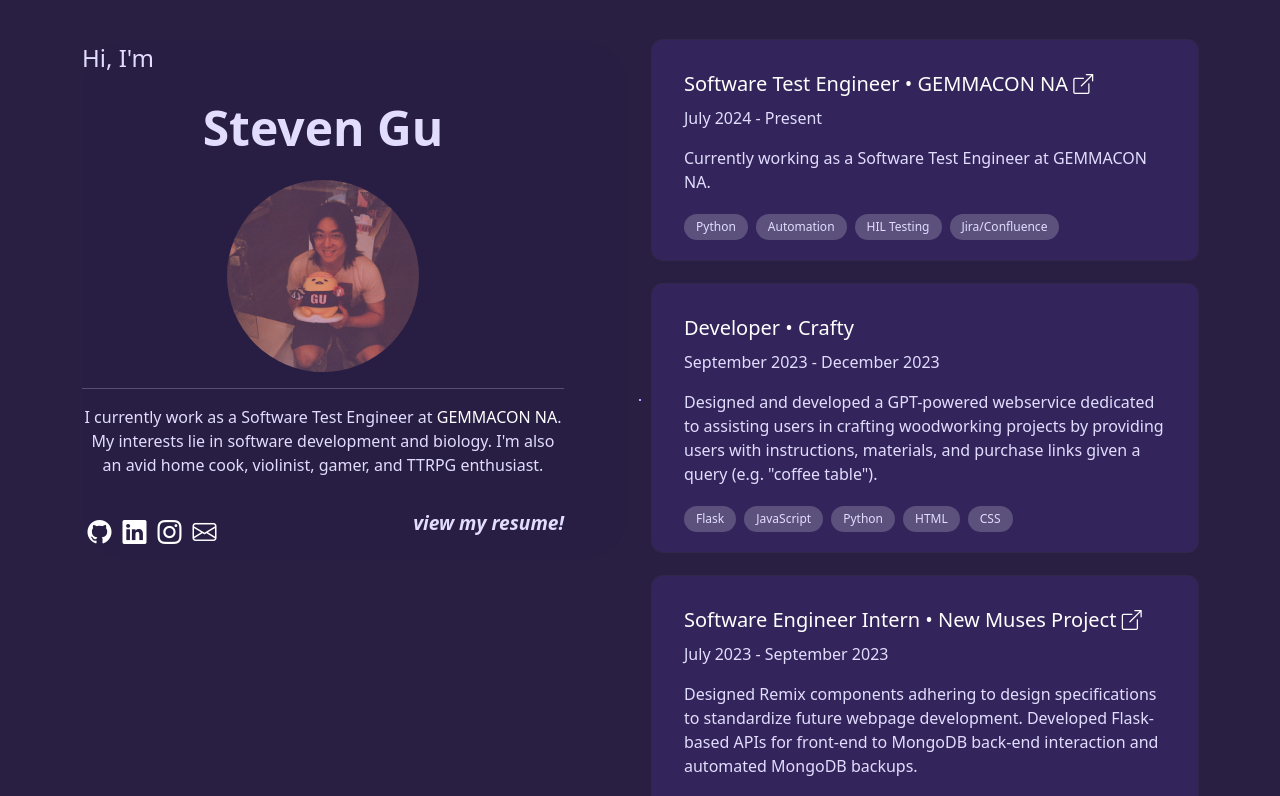
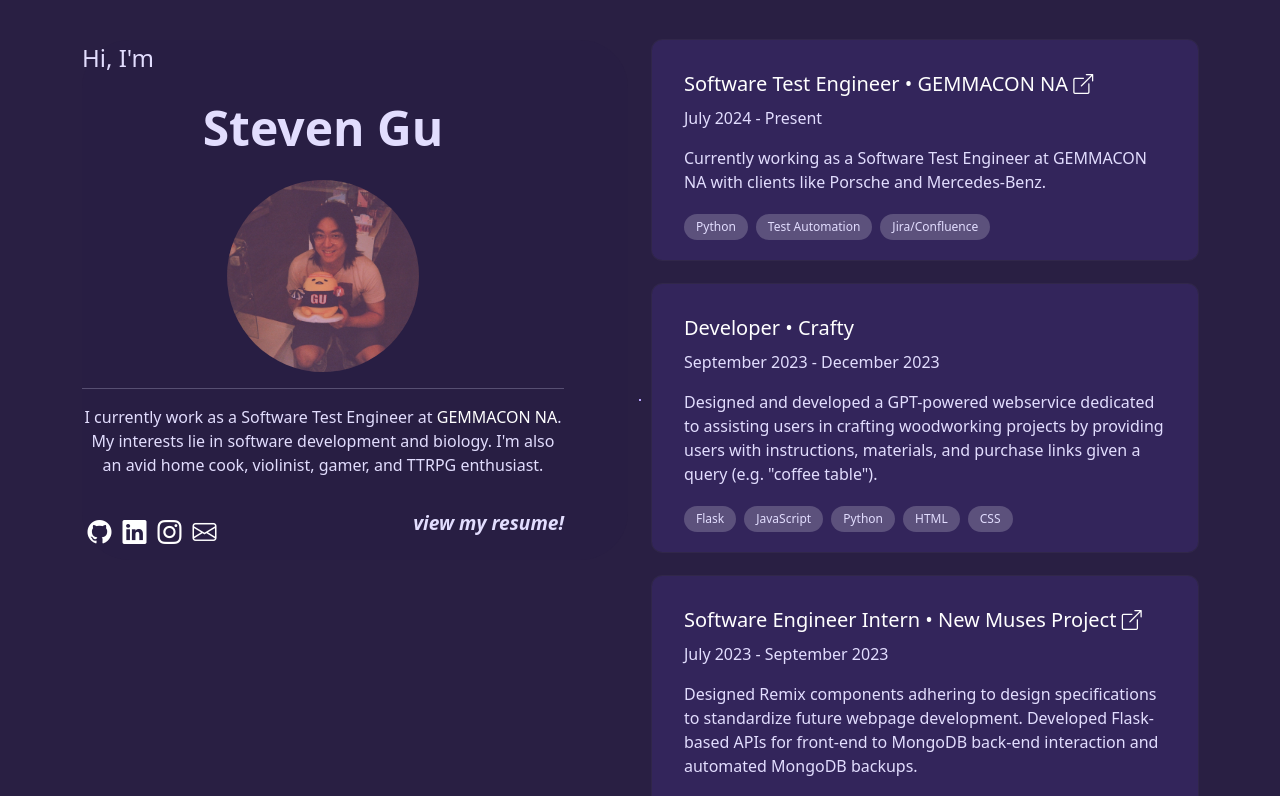
Before and after one commit to theogguu/stevensite, a React (Vite) app: page / in a window 1280 px wide. Shown: the top 796 px of the page. Built offline with nearby package versions, Linux system fonts and the light colour scheme.

Commit message:
minor desc changes

```diff
--- a/src/components/HomePage/cardContents.jsx
+++ b/src/components/HomePage/cardContents.jsx
@@ -4,8 +4,8 @@
     title: "Software Test Engineer • GEMMACON NA",
     href: "https://gemmacon.com/en/",
     time: "July 2024 - Present",
-    body: 'Currently working as a Software Test Engineer at GEMMACON NA.',
-    tags: ["Python", "Automation", "HIL Testing", "Jira/Confluence"],
+    body: 'Currently working as a Software Test Engineer at GEMMACON NA with clients like Porsche and Mercedes-Benz.',
+    tags: ["Python", "Test Automation", "Jira/Confluence"],
   },
   {
     title: "Developer • Crafty",
```
